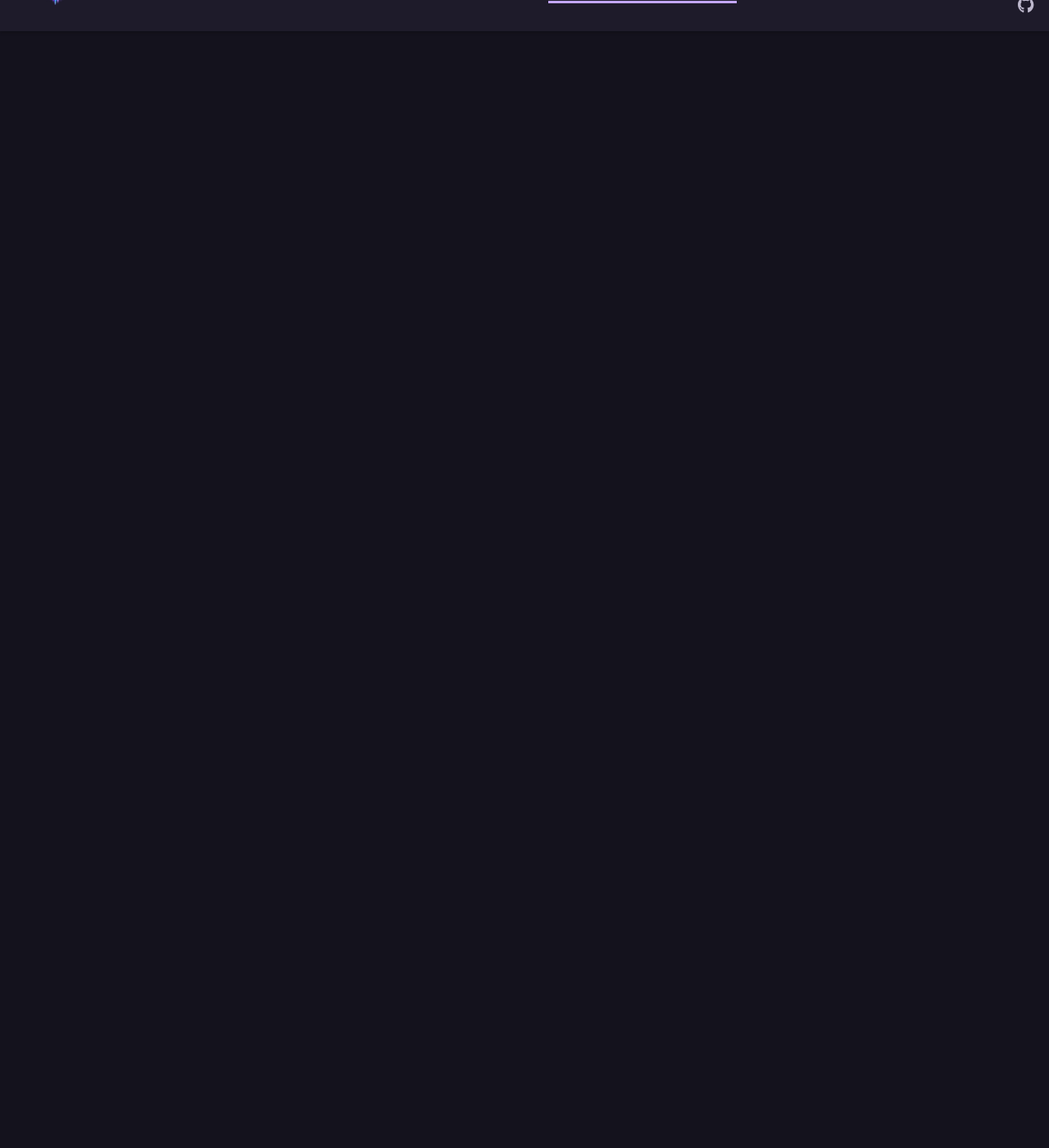
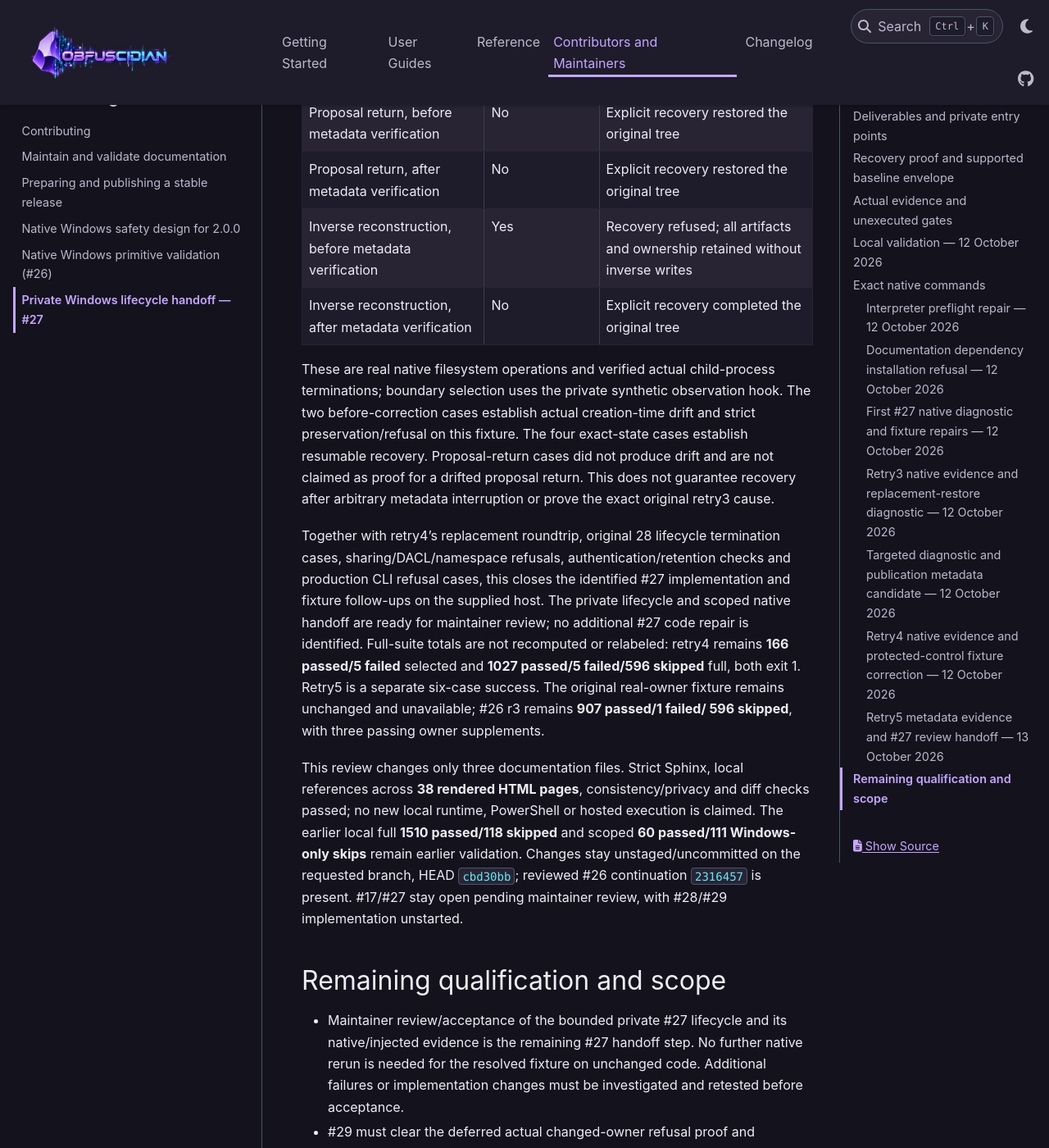
Before and after one commit to jeffshurtliff/obfuscidian, a Sphinx documentation site: the page built from docs/maintainers/windows-lifecycle-validation.md, in a window 1280 px wide and 1400 px high, scrolled down 16827 px. Shown: the whole window at 82% size. Built offline with Sphinx 7.4.7 and the PyData theme 0.15.4, drawn with Linux system fonts in a browser that asks for light colours; before the commit the page ends 16865 px from its top, so only the background shows below that; some of the changed text lies outside the part shown.

Commit message:
Recorded validated Windows lifecycle handoff (#27)

```diff
--- a/docs/maintainers/windows-lifecycle-validation.md
+++ b/docs/maintainers/windows-lifecycle-validation.md
@@ -1,10 +1,11 @@
 # Private Windows lifecycle handoff — #27
 
-**Date:** 12 October 2026. **Target:** 2.0.0. **Status:** implementation candidate
-on the existing `feature/17-add-safe-native-windows-support` branch. Retry4's
-replacement-restore roundtrip passes; four new metadata interruption fixtures
-fail during payload inspection, plus the deferred owner-fixture failure. The
-test-only inspection correction awaits a targeted native rerun. Production Windows CLI mutation/recovery
+**Date:** 13 October 2026. **Target:** 2.0.0. **Status:** #27 private implementation
+and scoped native evidence ready for maintainer review on the existing
+`feature/17-add-safe-native-windows-support` branch. Retry4 confirms replacement
+restore; retry5 passes all six corrected metadata interruption cases. The full
+retry4 suite remains a failed diagnostic with the deferred owner-fixture failure.
+Production Windows CLI mutation/recovery
 and existing-log append remain refused. No qualified support claim is made.
 
 The clean starting checkout contained reviewed #26 continuation `2316457` and
@@ -555,13 +556,68 @@ repeat is warranted if these results expose a production change or further
 failure; unchanged native cases need not be repeated to diagnose this fixture.
 Other hosts/interpreters, exchanged artifacts and hosted CI remain unexecuted.
 
+### Retry5 metadata evidence and #27 review handoff — 13 October 2026
+
+The supplied targeted archive has SHA-256
+`ec8fc8253112a0bac23f5a23a6dc21b544e127736dac37f178b6548c6e31ab16`.
+Its recorded candidate is `cbd30bb5a1b56d1c8c2281587a3549f1a6fc078e`.
+The recorded lifecycle-test SHA-256,
+`2e7cebd7e5d70c937373afef0af714132e673817094e32041279966156466797`,
+matches that commit and the current checkout. Comparison with `33e8aab` confirms
+production source, dependencies and the real-owner test are unchanged; only
+protected-control test inspection and the accompanying docs changed.
+The archive contains no new interpreter/host probes, full source manifest or
+saved shell exit code. Retry4's Windows 11 Home build 26200 / unelevated Store
+CPython 3.13.14 / AMD64 / 64-bit metadata is earlier evidence, not newly measured
+metadata for this subset. Raw host-identifying output remains private.
+
+**Actual targeted result: 6 passed, 0 failures/errors/skips, 6 warnings**, in
+69.59 seconds. The warnings concern `record_property` with JUnit `xunit2`;
+the parsed XML still contains every named case and its observation property.
+No code/configuration change was made to suppress those warnings.
+
+| Actual worker-termination case | Creation-time drift observed | Verified result |
+| --- | --- | --- |
+| Forward, before metadata verification | Yes | Recovery refused; all artifacts and ownership retained without inverse writes |
+| Forward, after metadata verification | No | Explicit recovery restored the original binary tree and released ownership |
+| Proposal return, before metadata verification | No | Explicit recovery restored the original tree |
+| Proposal return, after metadata verification | No | Explicit recovery restored the original tree |
+| Inverse reconstruction, before metadata verification | Yes | Recovery refused; all artifacts and ownership retained without inverse writes |
+| Inverse reconstruction, after metadata verification | No | Explicit recovery completed the original tree |
+
+These are real native filesystem operations and verified actual child-process
+terminations; boundary selection uses the private synthetic observation hook.
+The two before-correction cases establish actual creation-time drift and strict
+preservation/refusal on this fixture. The four exact-state cases establish
+resumable recovery. Proposal-return cases did not produce drift and are not
+claimed as proof for a drifted proposal return. This does not guarantee recovery
+after arbitrary metadata interruption or prove the exact original retry3 cause.
+
+Together with retry4's replacement roundtrip, original 28 lifecycle termination
+cases, sharing/DACL/namespace refusals, authentication/retention checks and
+production CLI refusal cases, this closes the identified #27 implementation and
+fixture follow-ups on the supplied host. The private lifecycle and scoped native
+handoff are ready for maintainer review; no additional #27 code repair is
+identified. Full-suite totals are not recomputed or relabeled: retry4 remains
+**166 passed/5 failed** selected and **1027 passed/5 failed/596 skipped** full,
+both exit 1. Retry5 is a separate six-case success. The original real-owner
+fixture remains unchanged and unavailable; #26 r3 remains **907 passed/1 failed/
+596 skipped**, with three passing owner supplements.
+
+This review changes only three documentation files. Strict Sphinx, local
+references across **38 rendered HTML pages**, consistency/privacy and diff checks passed;
+no new local runtime, PowerShell or hosted execution is claimed. The earlier
+local full **1510 passed/118 skipped** and scoped **60 passed/111 Windows-only
+skips** remain earlier validation. Changes stay unstaged/uncommitted on the
+requested branch, HEAD `cbd30bb`; reviewed #26 continuation `2316457` is present.
+#17/#27 stay open pending maintainer review, with #28/#29 implementation unstarted.
+
 ## Remaining qualification and scope
 
-- Rerun/review the six metadata interruption fixtures after the protected-control
-  inspection correction. Retry4 confirms private replacement-restore success;
-  four new boundary recovery/refusal assertions remain unexecuted after correction.
-  Any failure must retain affected production gates and be fixed/retested within
-  the authorized thread before claiming native lifecycle proof.
+- Maintainer review/acceptance of the bounded private #27 lifecycle and its
+  native/injected evidence is the remaining #27 handoff step. No further native
+  rerun is needed for the resolved fixture on unchanged code. Additional failures
+  or implementation changes must be investigated and retested before acceptance.
 - #29 must clear the deferred actual changed-owner refusal proof and applicable
   exact-commit OS/Python matrix, exchanged synthetic v1 backups and installed
   wheel/sdist qualification. No account creation, privilege activation or injected
```
Also changed, not shown: docs/CHANGELOG.md (+10 -7 lines), docs/maintainers/windows-safety-design.md (+6 -4 lines).
